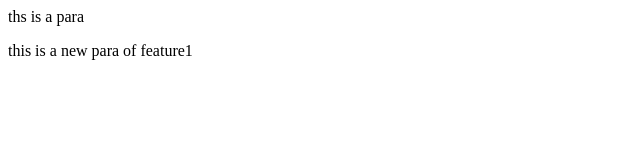
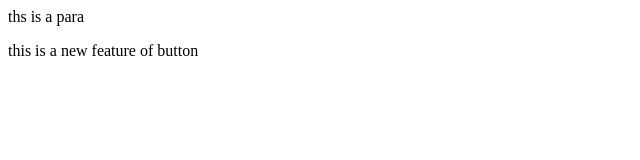
Before and after one commit to AadrikaSrivastava02/localrepo, a plain HTML site: page localRepo/index.html in a window 1280 px wide. Shown: the full height of the page, 0-640 px from the left. Drawn offline with Linux system fonts and the light colour scheme.

```diff
--- a/localRepo/index.html
+++ b/localRepo/index.html
@@ -1,2 +1,2 @@
 <p>ths is a para</p>
-<p>this is a new para of feature1</p>
+<p>this is a new feature of button</p>
```
